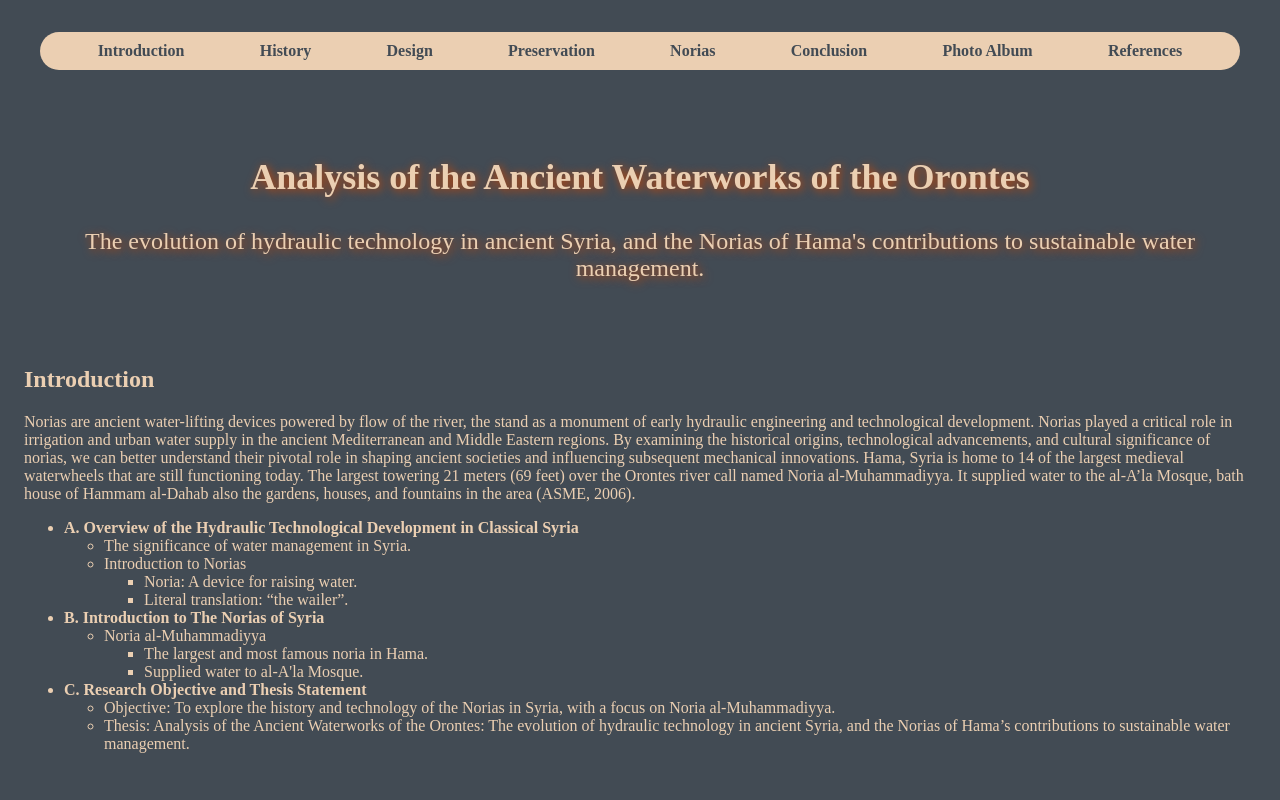
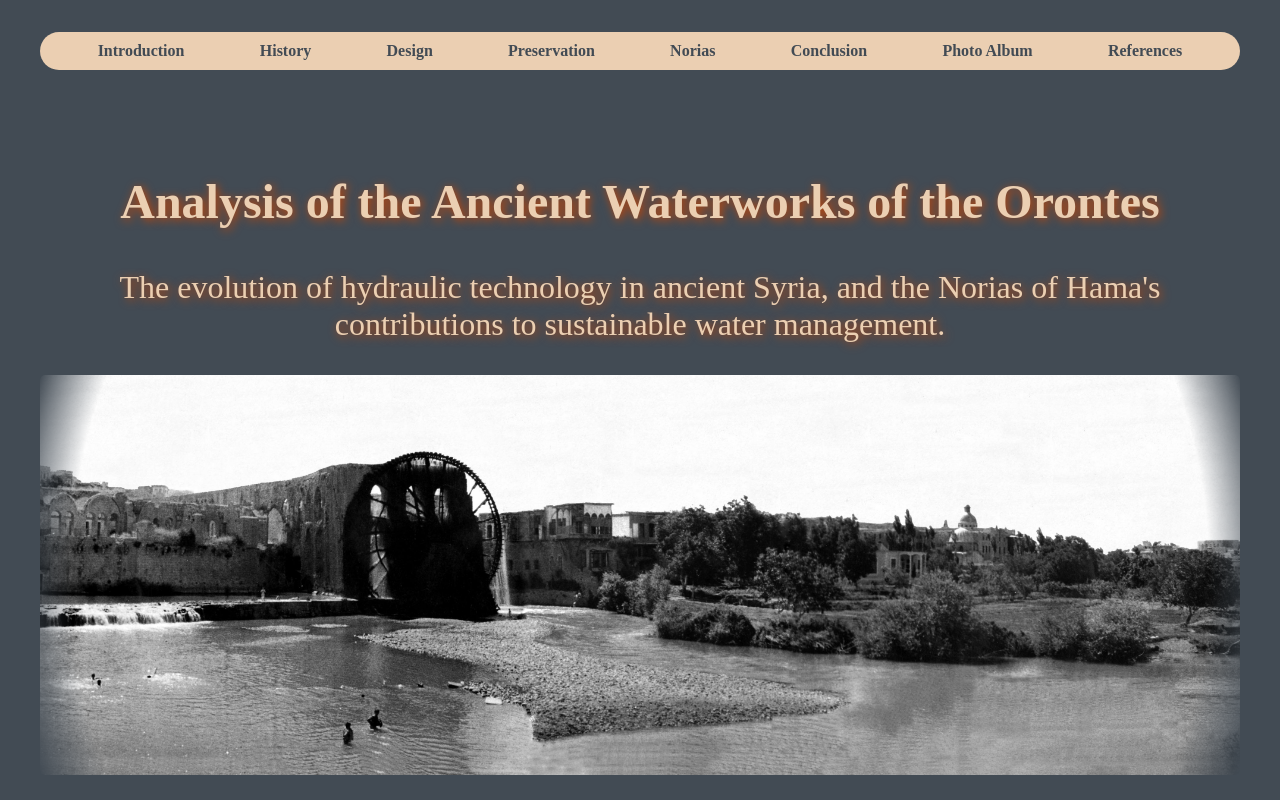
Before and after one commit to Sushi314/Noriasofhama, a React (Vite) app: page / in a window 1280 px wide. Shown: the top 800 px of the page. Built offline with nearby package versions, Linux system fonts and the light colour scheme.

Commit message:
added background image

```diff
--- a/src/App.tsx
+++ b/src/App.tsx
@@ -15,6 +15,7 @@ function App() {
   return (
     <>
       <Title />
+
       <Introduction />
       <History />
       <Design />
--- a/src/components/Title.tsx
+++ b/src/components/Title.tsx
@@ -1,9 +1,24 @@
+
 const Title = () => {
     return (
       <section id="title" className="title">
         <h1>Analysis of the Ancient Waterworks of the Orontes</h1>
         <p>The evolution of hydraulic technology in ancient Syria, and the Norias of Hama's contributions to sustainable water management.
         </p>
+        <p
+          style={{
+            backgroundImage: `url("/assets/images/Pano Archnet.jpg")`,
+            backgroundSize: "cover",
+            backgroundPosition: "center",
+            backgroundRepeat: "no-repeat",
+            width: "100%",
+            height: "400px",
+            borderRadius: ".15em",
+            maskImage: "radial-gradient(circle, rgba(0,0,0,1) 90%, rgba(0,0,0,0) 100%)",
+
+
+          }}>
+        </p>
       </section>
     );
   };
--- a/src/css/App.css
+++ b/src/css/App.css
@@ -8,7 +8,7 @@ body {
     background-color: #424b54;
     padding: 1em;
     text-align: center;
-    font-size: x-large;
+    font-size: xx-large;
     text-shadow: 2px 2px 10px rgb(199, 71, 7);
 }
 .components {
```
Also changed, not shown: public/assets/images/Pano Archnet.jpg (added).
